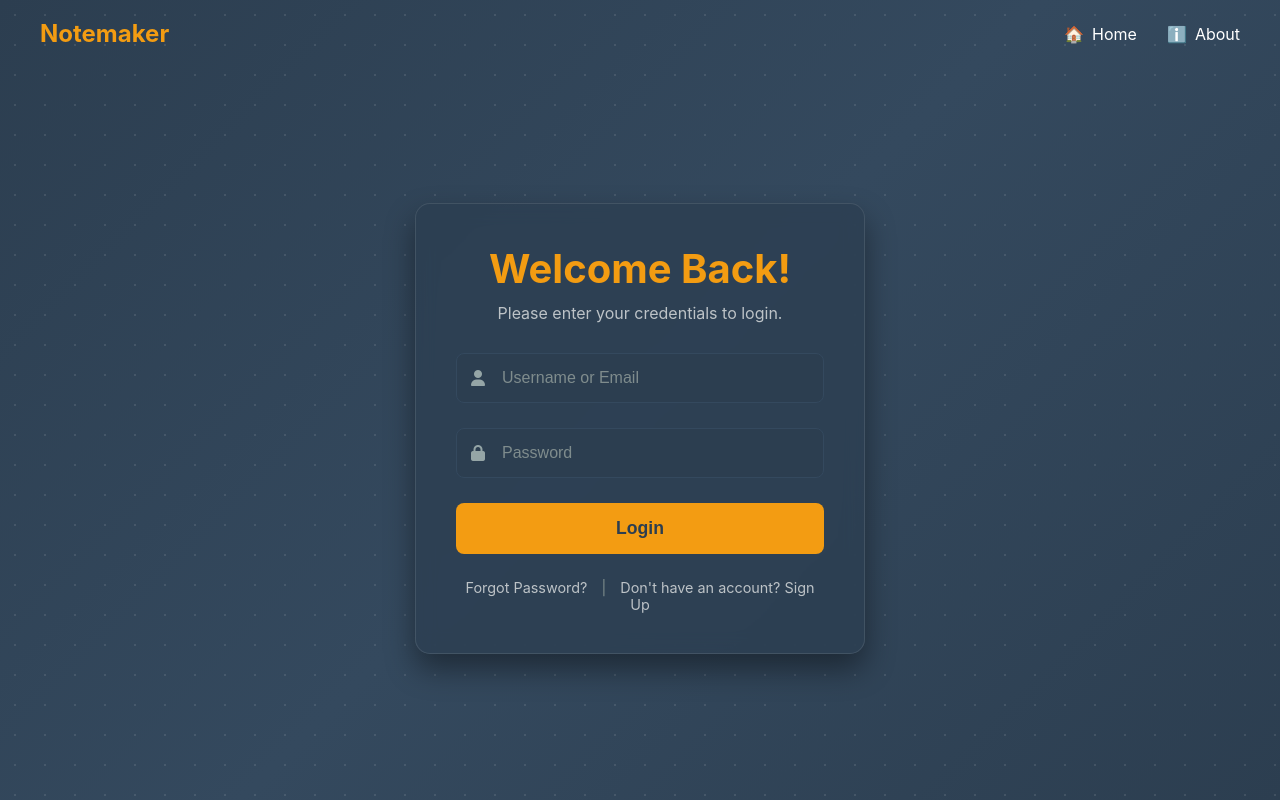
After one commit to pgglsjulil/notes-app, a Flask app: template app/templates/login.html in a window 1280 px wide. The commit adds this page. Run offline with Flask 3, Linux system fonts and the light colour scheme; the template is opened without the code that fills it, so the values that code supplies are empty.

Commit message:
Memperbaiki struktur file, menambahkan funcional flask server, dan laman login

```diff
--- /dev/null
+++ b/app.py
@@ -0,0 +1,34 @@
+# Tambahkan 'request' di baris impor ini
+from flask import Flask, render_template, request
+
+# 1. Membuat instance aplikasi Flask
+#    'app' adalah nama folder utama modul Anda.
+app = Flask(__name__,
+            static_folder='app/static',
+            template_folder='app/templates')
+
+# 2. Membuat Rute (Route) untuk Halaman Utama
+#    Ini memberi tahu Flask: "Ketika seseorang mengunjungi alamat utama ('/'),
+#    jalankan fungsi ini."
+@app.route('/')
+def home():
+    # "render_template" akan secara otomatis mencari file
+    # di dalam folder 'template_folder' yang sudah kita tentukan.
+    return render_template('landing_page.html')
+
+@app.route('/login', methods=['GET', 'POST'])
+def login():
+    # Jika metodenya POST (saat pengguna mengirimkan form login)
+    if request.method == 'POST':
+        # Nanti, logika untuk memeriksa username dan password ada di sini
+        return "Anda mencoba untuk login!"
+
+    # Jika metodenya GET (saat pengguna baru mengklik link untuk ke halaman login)
+    # Tampilkan halaman login.html
+    return render_template('login.html')
+
+# Ini memastikan server hanya berjalan saat file ini dieksekusi langsung
+if __name__ == '__main__':
+    # 'debug=True' sangat membantu saat pengembangan.
+    # Server akan otomatis restart jika Anda mengubah kode.
+    app.run(debug=True)
--- a/app/style.css
+++ b/app/static/style.css
@@ -703,3 +703,117 @@ body::before {
 .section-visible {
     display: flex !important;
 }
+
+/* ======================== */
+/* Login Page Styles      */
+/* ======================== */
+
+.login-section {
+    display: flex;
+    justify-content: center;
+    align-items: center;
+    padding: 60px 20px;
+    min-height: calc(100vh - 80px); /* Kalkulasi tinggi agar pas di tengah */
+    position: relative;
+    z-index: 5;
+}
+
+.login-container {
+    background: rgba(44, 62, 80, 0.7); /* Latar belakang semi-transparan */
+    padding: 40px;
+    border-radius: 15px;
+    box-shadow: 0 15px 30px rgba(0, 0, 0, 0.4);
+    width: 100%;
+    max-width: 450px;
+    text-align: center;
+    border: 1px solid rgba(255, 255, 255, 0.1);
+    backdrop-filter: blur(10px); /* Efek glassmorphism */
+}
+
+.login-container h1 {
+    color: #f39c12; /* Warna aksen oranye */
+    font-size: 2.5rem;
+    margin-bottom: 10px;
+}
+
+.login-subtitle {
+    color: #bdc3c7;
+    margin-bottom: 30px;
+}
+
+.input-group {
+    position: relative;
+    margin-bottom: 25px;
+}
+
+.input-group i {
+    position: absolute;
+    left: 15px;
+    top: 50%;
+    transform: translateY(-50%);
+    color: #95a5a6;
+    transition: color 0.3s ease;
+}
+
+.input-group input {
+    width: 100%;
+    padding: 15px 15px 15px 45px; /* Padding kiri untuk ikon */
+    background-color: #2c3e50;
+    border: 1px solid #34495e;
+    border-radius: 8px;
+    color: white;
+    font-size: 1rem;
+    transition: border-color 0.3s ease;
+}
+
+.input-group input::placeholder {
+    color: #7f8c8d;
+}
+
+.input-group input:focus {
+    outline: none;
+    border-color: #f39c12; /* Border oranye saat aktif */
+}
+
+.input-group input:focus + i {
+    color: #f39c12;
+}
+
+.login-submit-btn {
+    width: 100%;
+    padding: 15px;
+    background: #f39c12;
+    color: #2c3e50;
+    border: none;
+    border-radius: 8px;
+    font-size: 1.1rem;
+    font-weight: bold;
+    cursor: pointer;
+    transition: all 0.3s ease;
+}
+
+.login-submit-btn:hover {
+    background: #e67e22;
+    transform: translateY(-2px);
+    box-shadow: 0 5px 15px rgba(243, 156, 18, 0.3);
+}
+
+.form-links {
+    margin-top: 25px;
+    font-size: 0.9rem;
+}
+
+.form-links a {
+    color: #bdc3c7;
+    text-decoration: none;
+    transition: color 0.3s ease;
+}
+
+.form-links a:hover {
+    color: #f39c12;
+}
+
+.form-links span {
+    color: #7f8c8d;
+    margin: 0 10px;
+}
--- a/app/index.html
+++ b/app/templates/landing_page.html
@@ -4,7 +4,7 @@
     <meta charset="UTF-8">
     <meta name="viewport" content="width=device-width, initial-scale=1.0">
     <title>Notemaker - Your Ideas. Organized. Anywhere. Anytime.</title>
-    <link rel="stylesheet" href="style.css">
+    <link rel="stylesheet" href="{{ url_for('static', filename='style.css') }}">
 </head>
 <body>
     <!-- Navigation -->
@@ -17,7 +17,7 @@
             <li><a href="#" onclick="showAbout()"><span>ℹ️</span> About</a></li>
         </ul>
         <ul class="login-btn">
-            <li><a href="#"><span></span>Login</a></li>
+            <li><a href="/login"><span></span>Login</a></li>
         </ul>
     </nav>
 
--- /dev/null
+++ b/app/templates/login.html
@@ -0,0 +1,47 @@
+<!DOCTYPE html>
+<html lang="en">
+<head>
+    <meta charset="UTF-8">
+    <meta name="viewport" content="width=device-width, initial-scale=1.0">
+    <title>Login - Notemaker</title>
+    <link rel="stylesheet" href="{{ url_for('static', filename='style.css') }}">
+    <link rel="stylesheet" href="https://cdnjs.cloudflare.com/ajax/libs/font-awesome/6.5.2/css/all.min.css">
+</head>
+<body>
+    <nav class="navbar">
+        <div class="logo">
+            Notemaker
+        </div>
+        <ul class="nav-links">
+            <li><a href="{{ url_for('home') }}"><span>🏠</span> Home</a></li>
+            <li><a href="#"><span>ℹ️</span> About</a></li>
+        </ul>
+    </nav>
+
+    <section class="login-section">
+        <div class="login-container">
+            <h1>Welcome Back!</h1>
+            <p class="login-subtitle">Please enter your credentials to login.</p>
+
+            <form action="{{ url_for('login') }}" method="post">
+                <div class="input-group">
+                    <i class="fas fa-user"></i>
+                    <input type="text" id="username" name="username" placeholder="Username or Email" required>
+                </div>
+                <div class="input-group">
+                    <i class="fas fa-lock"></i>
+                    <input type="password" id="password" name="password" placeholder="Password" required>
+                </div>
+                <button type="submit" class="login-submit-btn">Login</button>
+            </form>
+
+            <div class="form-links">
+                <a href="#">Forgot Password?</a>
+                <span>|</span>
+                <a href="#">Don't have an account? Sign Up</a>
+            </div>
+        </div>
+    </section>
+
+</body>
+</html>
```
